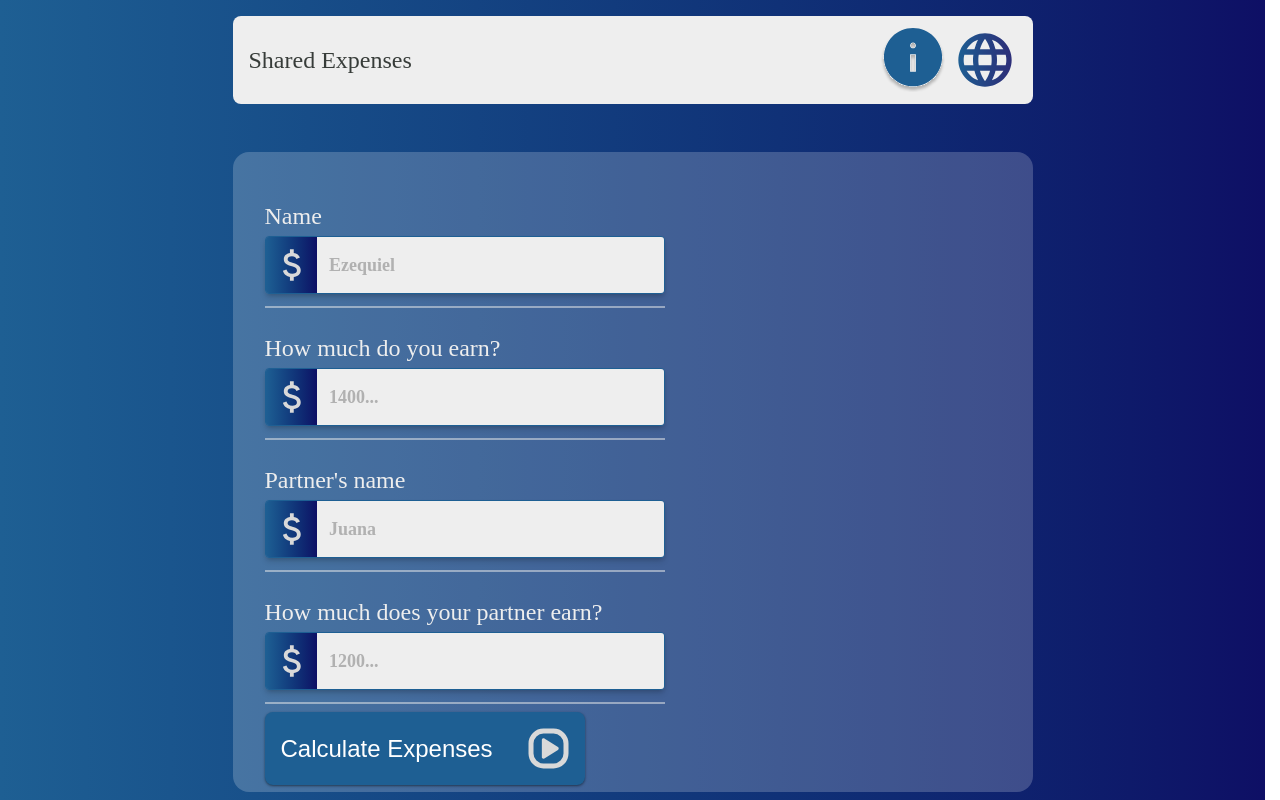
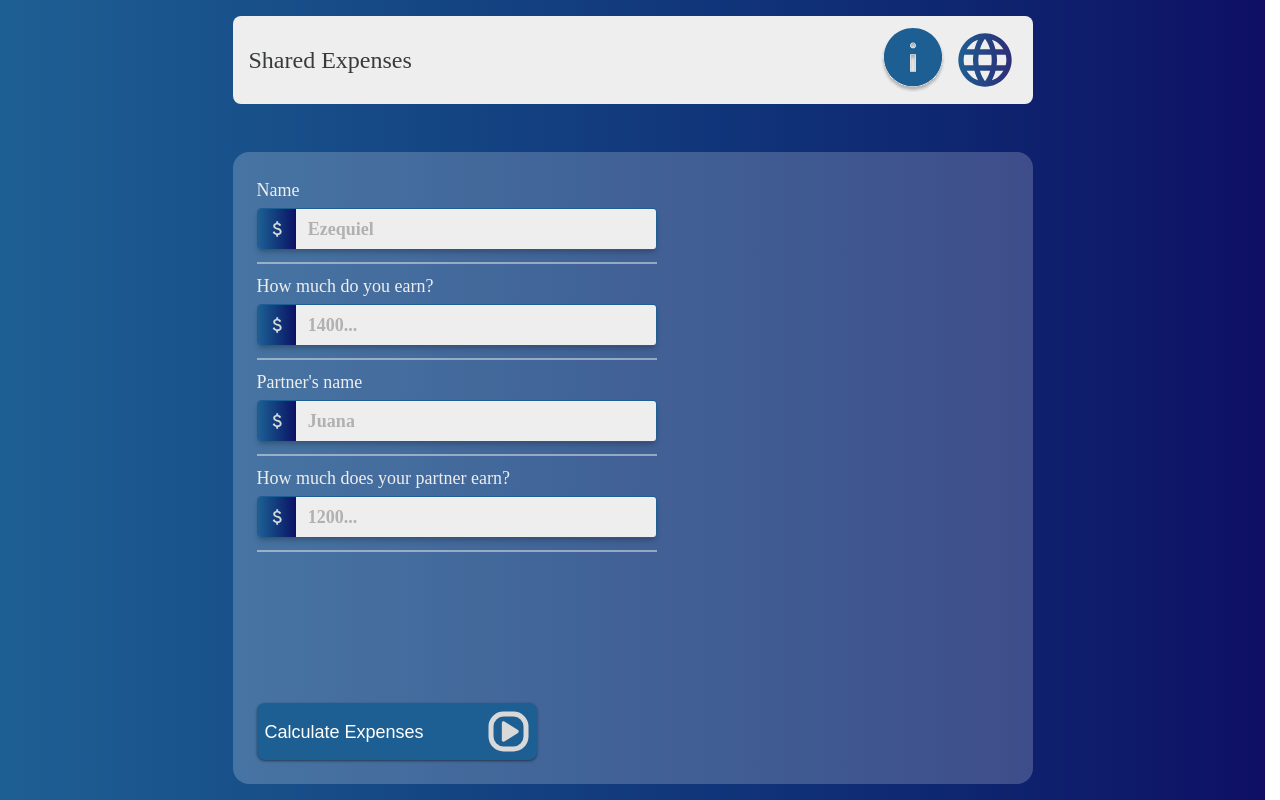
Before and after one commit to Caminaur/equal-expense, a React (Vite) app: page /form in a window 1280 px wide. Built offline with nearby package versions, Linux system fonts and the light colour scheme; a web font is replaced by a local one.

Commit message:
fix: improve responsiveness and styling

```diff
--- a/src/Components/Expenses/InputDiv.tsx
+++ b/src/Components/Expenses/InputDiv.tsx
@@ -29,12 +29,12 @@ function InputDiv({
 }: InputDivProps) {
   return (
     <div className="flex flex-col gap-1 md:gap-3 max-w-100 md:max-w-80 lg:mt-4">
-      <label htmlFor={inputName} className="font-1 text-2xl">
+      <label htmlFor={inputName} className="font-1 text-lg ">
         {text}
       </label>
       <div className="flex border-light-blue rounded-sm overflow-hidden border-1 shadow-md shadow-black/16 z-20">
         {type === "number" ? (
-          <MoneyIcon className="h-13 p-3 w-13 bg-gradient-to-r from-light-blue to-dark-blue lg:h-12 lg:w-14" />
+          <MoneyIcon className="h-12 p-3 w-13 bg-gradient-to-r from-light-blue to-dark-blue lg:h-12 lg:w-14" />
         ) : (
           ""
         )}
@@ -52,14 +52,14 @@ function InputDiv({
             }
           }}
           className={clsx(
-            "px-3 py-2 border-0 font-2 text-2xl outline-none w-full bg-light-bg  text-text-grey font-bold lg:text-lg",
+            "px-3 py-2 border-0 font-2 text-lg outline-none w-full bg-light-bg  text-text-grey font-bold lg:text-lg",
             error ? "border-error-red border-2" : ""
           )}
         />
 
         {type === "number" ? (
           <button
-            className="h-13 w-13 aspect-square bg-dark-blue rounded-r-md cursor-pointer hover:brightness-150 duration-200 lg:h-12 lg:w-14"
+            className="h-12 w-12 aspect-square bg-dark-blue rounded-r-md cursor-pointer hover:brightness-150 duration-200 lg:h-12 lg:w-14"
             onClick={addToTable}
           >
             +
@@ -70,12 +70,12 @@ function InputDiv({
       </div>
       <AnimatePresence>
         {error ? (
-          <div className="relative h-9">
+          <div className="relative h-0 ">
             <motion.p
               initial={{ opacity: 0, y: -10 }}
               animate={{ opacity: 1, y: 0, transition: { duration: 0.5 } }}
               exit={{ opacity: 0, y: -10, transition: { duration: 0.3 } }}
-              className="font-2 font-bold text-error-red text-shadow-lg text-shadow-black/30 z-10 absolute"
+              className="font-2 font-bold text-error-red/90 border-2 border-red-700 bg-dark-blue rounded-lg p-2  text-shadow-lg text-shadow-black/30 z-999 absolute"
             >
               {error}
             </motion.p>
--- a/src/Components/Expenses/Table.tsx
+++ b/src/Components/Expenses/Table.tsx
@@ -45,7 +45,7 @@ export default function ExpenseTable({ data, onRemove }: Props) {
   });
 
   return (
-    <div className="overflow-y-auto max-h-60 max-w-120 md:max-h-117">
+    <div className="overflow-y-auto max-h-60 max-w-120 md:max-h-117 lg:max-h-80">
       <table className="border-collapse border border-gray-300 w-full">
         <thead>
           {table.getHeaderGroups().map((headerGroup) => (
--- a/src/Pages/FormPage.tsx
+++ b/src/Pages/FormPage.tsx
@@ -26,12 +26,12 @@ const InputDiv = ({
   setValue,
   type,
 }: InputDivProps) => (
-  <div className="flex flex-col gap-1 max-w-100 lg:mt-4">
-    <label htmlFor={inputName} className="font-2 text-2xl">
+  <div className="flex flex-col gap-1 max-w-100 lg:mt-0">
+    <label htmlFor={inputName} className="font-2 text-2xl lg:text-lg">
       {text}
     </label>
     <div className="flex border-light-blue rounded-sm overflow-hidden border-1 shadow-md shadow-black/16">
-      <MoneyIcon className="h-10 p-3 w-12 bg-gradient-to-r from-light-blue to-dark-blue lg:w-14 lg:h-14" />
+      <MoneyIcon className="h-10 p-3 w-12 bg-gradient-to-r from-light-blue to-dark-blue lg:w-10 lg:h-10" />
       <input
         value={value}
         type={type}
@@ -145,7 +145,7 @@ function FormPage() {
   ]);
 
   return (
-    <div className="flex flex-col h-full w-full p-6 md:p-8">
+    <div className="flex flex-col h-full w-full p-6 md:p-8 lg:p-6">
       <InputDiv
         inputName="name"
         value={form.userName}
@@ -184,7 +184,7 @@ function FormPage() {
       />
       <Link
         to={"/sharedExpenses"}
-        className="bg-light-blue flex items-center justify-between px-4 py-4 rounded-lg text-white w-full mt-auto text-2xl max-w-80 shadow-sm shadow-black/40 hover:shadow-md duration-200 cursor-pointer hover:brightness-120 transition-all"
+        className="bg-light-blue flex items-center justify-between px-4 py-4 rounded-lg text-white w-full mt-auto text-2xl max-w-80 shadow-sm shadow-black/40 hover:shadow-md duration-200 cursor-pointer hover:brightness-120 transition-all lg:text-lg lg:px-2 lg:py-2 lg:max-w-70"
         onClick={(e) => {
           e.preventDefault();
 
--- a/src/Pages/SharedExpenses.tsx
+++ b/src/Pages/SharedExpenses.tsx
@@ -112,13 +112,13 @@ function SharedExpenses() {
   }, [formData.nameError, formData.priceError]);
 
   return (
-    <div className="h-full w-full p-4 sm:p-8 lg:p-6 text-light-font flex flex-col justify-between gap-2 md:gap-4">
+    <div className="h-full w-full p-4 sm:p-8 lg:p-6 text-light-font flex flex-col justify-between gap-2 md:gap-4 lg:gap-2">
       <div>
         <p className="w-fit font-1 text-lg py-1 md:py-3 text-shadow-sm text-shadow-black/50 border-t-6 border-b-6 border-light-bg/80 ">
           {t("expenses.title")}
         </p>
       </div>
-      <div className="flex flex-col gap-3 justify-between md:flex-row md:gap-6 h-full">
+      <div className="flex flex-col gap-3 justify-between md:flex-row md:gap-6 h-full ">
         <div className="flex flex-col gap-2 md:gap-4">
           <InputDiv
             inputName="expense"
@@ -149,7 +149,7 @@ function SharedExpenses() {
             />
           </div>
         </div>
-        <div className="flex-1 overflow-y-auto">
+        <div className="flex-1 overflow-y-auto lg:flex-4/12">
           {data.length !== 0 ? (
             <ExpenseTable data={data} onRemove={removeExpense} />
           ) : (
@@ -181,13 +181,13 @@ function SharedExpenses() {
             ""
           )}
         </AnimatePresence>
-        <p className="font-2 text-2xl md:w-2/3 text-shadow-sm text-shadow-black/50 mt-auto">
+        <p className="font-2 text-lg md:w-2/3 text-shadow-sm text-shadow-black/50 mt-auto lg:text-lg">
           {t("expenses.total")} {getTotal()}
         </p>
       </div>
       <Link
         to={"/form"}
-        className="bg-light-blue flex items-center justify-between px-4 py-4 rounded-lg text-white w-full text-2xl max-w-80 shadow-sm shadow-black/40 hover:shadow-md duration-200 cursor-pointer hover:brightness-120 transition-all"
+        className="bg-light-blue flex items-center justify-between px-3 py-3 rounded-lg text-white w-full text-lg max-w-80 shadow-sm shadow-black/40 hover:shadow-md duration-200 cursor-pointer hover:brightness-120 transition-all lg:text-lg lg:px-2 lg:py-2 lg:max-w-70"
         onClick={(e) => {
           e.preventDefault();
           if (data.length < 3) {
```
